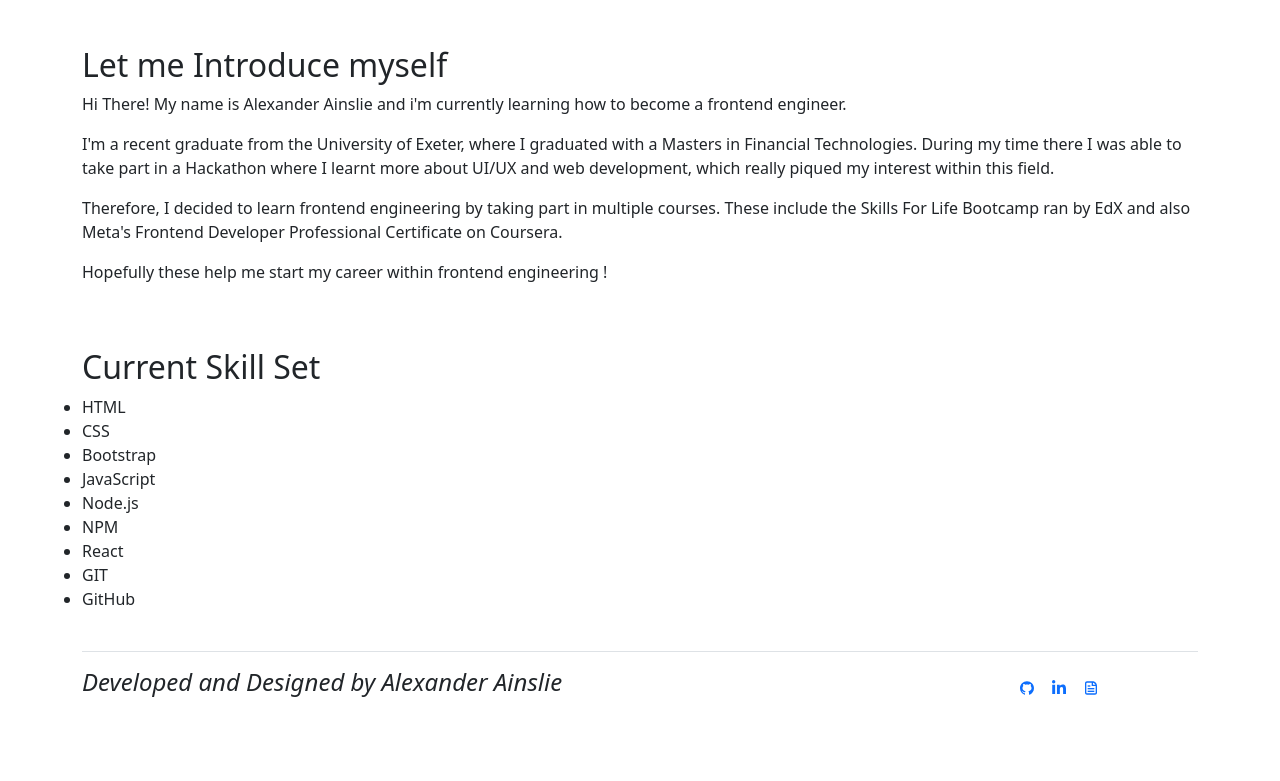
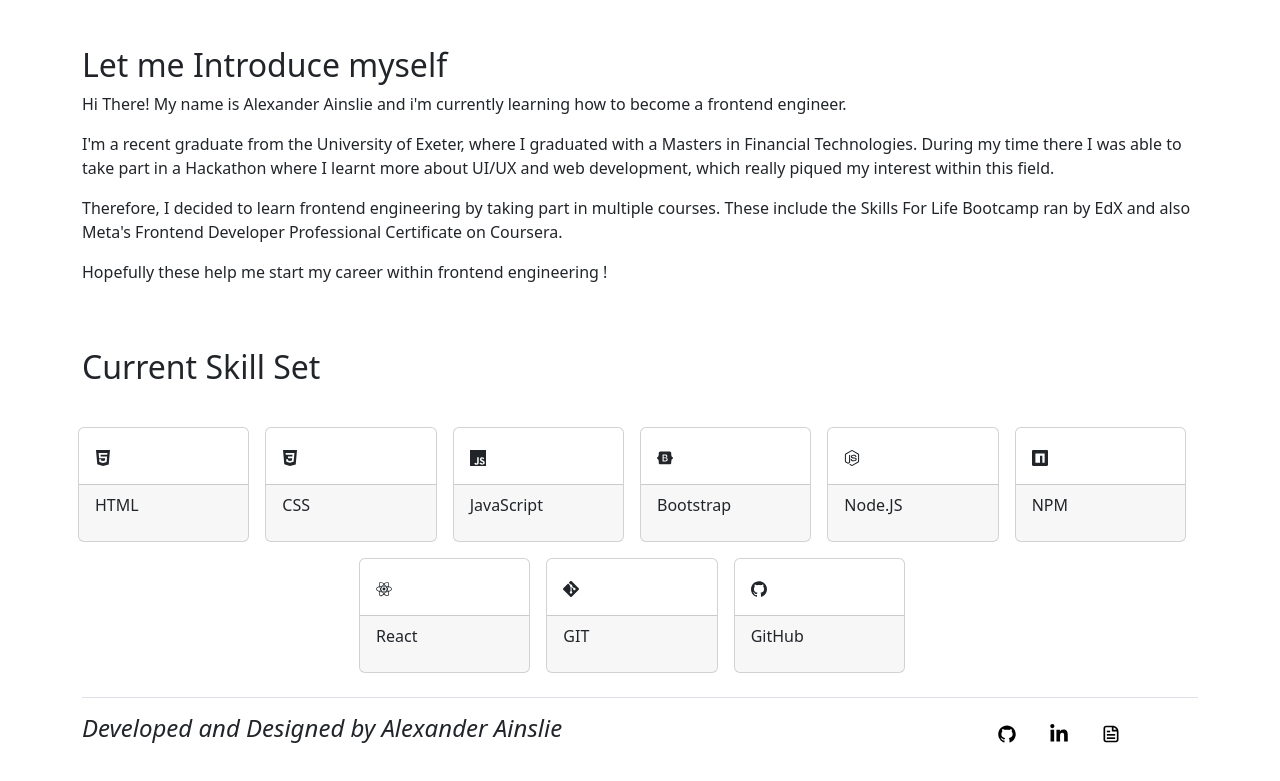
Before and after one commit to AlexAins/React-Portfolio, a React (Create React App) app: page / in a window 1280 px wide. Shown: the part 672-1453 px from the top of the page. Before the commit the page ends 1417 px from the top, so only its background shows below. Built offline with nearby package versions, Linux system fonts and the light colour scheme.

Commit message:
Edited home tech cards

```diff
--- a/src/components/Contact/Contact.js
+++ b/src/components/Contact/Contact.js
@@ -10,7 +10,8 @@
         <ContactLinks />
       </div>
       <div className="row">
-        <h2>Feel free to get in touch</h2>
+        <h2>Feel Free To Get in Touch</h2>
+        <p>As I'm starting on my journey as a frontend developer, please feel free to get in touch with any opportunities or advice.</p>
         <ContactCard />
       </div>
     </div>
--- a/src/components/Footer.js
+++ b/src/components/Footer.js
@@ -13,34 +13,34 @@
                 </div>
                 <div className="col-md-3 offset-md-3">
                     <ul className="footerLinks nav list-unstyled d-flex justify-content-center">
-                        <li className="footerIcons mx-2">
+                        <li className="footerIcons mx-3">
                             <a
                                 href="https://github.com/AlexAins"
                                 target="_blank"
                                 rel="noreferrer"
                                 className="footerSocialIcons"
                             >
-                                <AiFillGithub />
+                                <AiFillGithub size={20} color={'black'}/>
                             </a>
                         </li>
-                         <li className="footerIcons mx-2">
+                         <li className="footerIcons mx-3">
                             <a
                                 href="linkedin.com/in/alexander-ainslie/"
                                 target="_blank"
                                 rel="noreferrer"
                                 className="footerSocialIcons"
                             >
-                                <FaLinkedinIn />
+                                <FaLinkedinIn size={20} color={'black'}/>
                             </a>
                             </li>
-                            <li className="footerIcons mx-2">
+                            <li className="footerIcons mx-3">
                                 <a
                                     href={CV}
                                     target="_blank"
                                     rel="noreferrer"
                                     className="footerSocialIcon"
                                 >
-                                    <CgFileDocument />
+                                    <CgFileDocument size={20} color={'black'}/>
                                 </a>
                             </li>
                     </ul>
--- a/src/components/Home/Home.js
+++ b/src/components/Home/Home.js
@@ -1,5 +1,6 @@
 import React from "react";
 import avatar from "../../assets/peeps-avatar-alpha.png"
+import HomeCards from "./HomeCards";
 
 function Home() {
   return (
@@ -25,20 +26,12 @@
       </div>
       <div className="row mt-5">
         <h2>Current Skill Set</h2>
-        <ul>
-          <li>HTML</li>
-          <li>CSS</li>
-          <li>Bootstrap</li>
-          <li>JavaScript</li>
-          <li>Node.js</li>
-          <li>NPM</li>
-          <li>React</li>
-          <li>GIT</li>
-          <li>GitHub</li>
-        </ul>
+        <HomeCards />
       </div>
     </div>
   );
 }
 
+
+
 export default Home;
--- /dev/null
+++ b/src/components/Home/HomeCards.js
@@ -0,0 +1,111 @@
+import React from "react";
+import {
+    SiHtml5,
+    SiCss3,
+    SiBootstrap,
+    SiJavascript,
+    SiNodedotjs,
+    SiNpm,
+    SiReact,
+    SiGit,
+    SiGithub
+} from "react-icons/si";
+
+function HomeCards(){
+    return(
+        <div className="row g-3 justify-content-md-center">
+            <div className="col-lg-2">
+                <div className="card h-100">
+                    <div className="card-body">
+                        <SiHtml5 />
+                    </div>
+                    <div className="card-footer">
+                        <p>HTML</p>
+                    </div>
+                </div>
+            </div>
+            <div className="col-lg-2">
+                <div className="card h-100">
+                    <div className="card-body">
+                        <SiCss3 />
+                    </div>
+                    <div className="card-footer">
+                        <p>CSS</p>
+                    </div>
+                </div>
+            </div>
+            <div className="col-lg-2">
+                <div className="card h-100">
+                    <div className="card-body">
+                        <SiJavascript />
+                    </div>
+                    <div className="card-footer">
+                        <p>JavaScript</p>
+                    </div>
+                </div>
+            </div>
+            <div className="col-lg-2">
+                <div className="card h-100">
+                    <div className="card-body">
+                        <SiBootstrap />
+                    </div>
+                    <div className="card-footer">
+                        <p>Bootstrap</p>
+                    </div>
+                </div>
+            </div>
+            <div className="col-lg-2">
+                <div className="card h-100">
+                    <div className="card-body">
+                        <SiNodedotjs />
+                    </div>
+                    <div className="card-footer">
+                        <p>Node.JS</p>
+                    </div>
+                </div>
+            </div>
+            <div className="col-lg-2">
+                <div className="card h-100">
+                    <div className="card-body">
+                        <SiNpm />
+                    </div>
+                    <div className="card-footer">
+                        <p>NPM</p>
+                    </div>
+                </div>
+            </div>
+            <div className="col-lg-2">
+                <div className="card h-100">
+                    <div className="card-body">
+                        <SiReact />
+                    </div>
+                    <div className="card-footer">
+                        <p>React</p>
+                    </div>
+                </div>
+            </div>
+            <div className="col-lg-2">
+                <div className="card h-100">
+                    <div className="card-body">
+                        <SiGit />
+                    </div>
+                    <div className="card-footer">
+                        <p>GIT</p>
+                    </div>
+                </div>
+            </div>
+            <div className="col-lg-2">
+                <div className="card h-100">
+                    <div className="card-body">
+                        <SiGithub />
+                    </div>
+                    <div className="card-footer">
+                        <p>GitHub</p>
+                    </div>
+                </div>
+            </div>
+        </div>
+    )
+}
+
+export default HomeCards;
```
